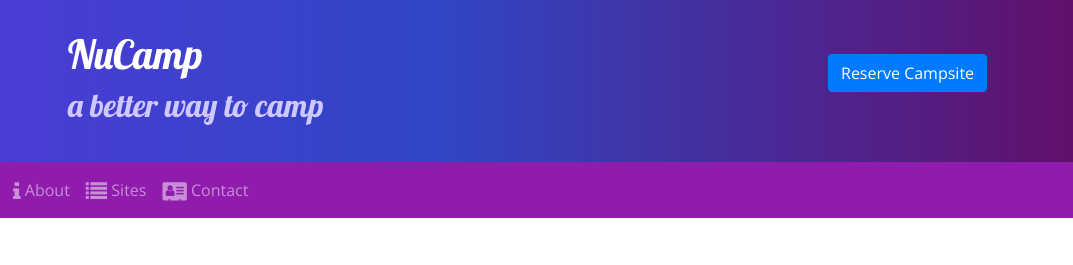
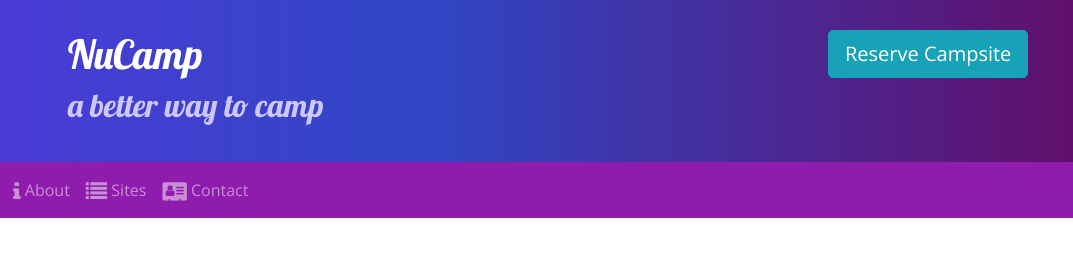
Before and after one commit to MichaelsMMX/nucampsite, a website: page index.html in a window 1280 px wide. Shown: the top 265 px of the page, 207-1280 px from the left. Drawn offline with nearby package versions, Linux system fonts and the light colour scheme.

Commit message:
Tooltips

```diff
--- a/index.html
+++ b/index.html
@@ -28,8 +28,9 @@
                     <h2>a better way to camp</h2>
                 </div>
                 <div class="col-xs-12 col-md-4 col-xl-2">
-                    <a href="#reserveForm">
-                    <button type="submit" class="btn btn-primary mt-4"> Reserve Campsite </button>
+                    <a href="#reserveForm" role="button" class="btn btn-lg btn-info" data-toggle="tooltip" data-placement="bottom" data-html="true"
+                    title="Or call us at <br/> <strong> 1-206-555-1234 </strong>">
+                    Reserve Campsite
                     </a>
                 </div>
             </div>
@@ -185,6 +186,11 @@
     <script src="node_modules/jquery/dist/jquery.slim.min.js"></script>
     <script src="node_modules/popper.js/dist/umd/popper.min.js"></script>
     <script src="node_modules/bootstrap/dist/js/bootstrap.min.js"></script>
+    <script>
+        $(function () {
+            $('[data-toggle="tooltip"]').tooltip()
+        })
+    </script>
 
 </body>
 
```
